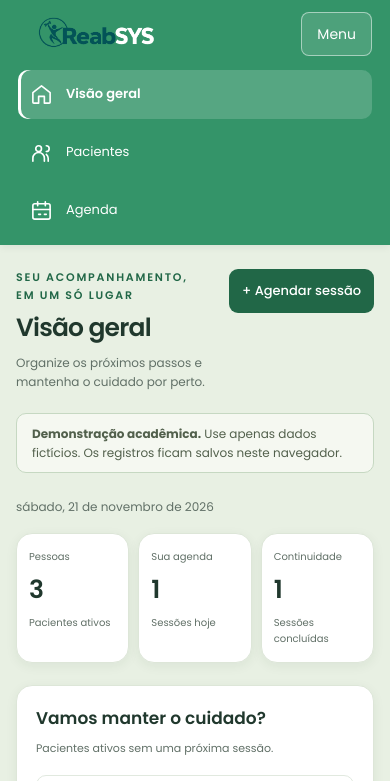
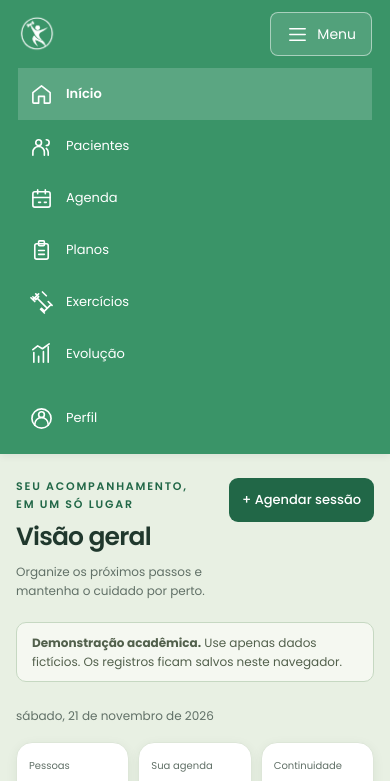
Before and after one commit to RogerioPassos7/Reab-Sys-Java-Script, a plain HTML site: page frontend/pages/fisiomenu.html in a window 390 px wide. Both pictures are taken after a click on the button "Menu". Shown: the top 781 px of the page. Drawn offline with Linux system fonts and the light colour scheme.

Commit message:
feat: navbar

```diff
--- a/frontend/css/app.css
+++ b/frontend/css/app.css
@@ -1,7 +1,7 @@
 @import url('https://fonts.googleapis.com/css2?family=Poppins:wght@400;500;600;700&display=swap');
 
 :root {
-    --green: #349469;
+    --green: #3a9468;
     --green-dark: #216747;
     --background: #e8f0e3;
     --ink: #20382d;
@@ -97,44 +97,44 @@ img {
 .app-sidebar {
     position: fixed;
     inset: 0 auto 0 0;
-    width: 220px;
+    width: 190px;
     background: var(--green);
     color: white;
     display: flex;
     flex-direction: column;
-    padding: 22px 14px;
+    padding: 16px 0;
     z-index: 10;
 }
 .app-brand {
     display: flex;
     align-items: center;
-    height: 68px;
-    margin: 0 8px 35px;
+    height: 42px;
+    margin: 0 18px 30px;
 }
 .app-brand img {
-    width: 180px;
+    width: 38px;
     height: auto;
 }
 .app-nav {
     display: grid;
-    gap: 9px;
+    gap: 0;
 }
 .app-nav-link {
     display: flex;
     gap: 13px;
     align-items: center;
-    padding: 13px 16px;
+    padding: 19px 20px;
     color: white;
     text-decoration: none;
-    border-radius: 10px;
-    min-height: 48px;
+    border-radius: 0;
+    min-height: 67px;
 }
 .app-nav-link:hover,
 .app-nav-link[aria-current] {
     background: rgba(255, 255, 255, 0.17);
 }
 .app-nav-link[aria-current] {
-    box-shadow: inset 3px 0 white;
+    box-shadow: none;
     font-weight: 600;
 }
 .app-icon {
@@ -147,24 +147,20 @@ img {
     width: 100%;
     height: 100%;
 }
-.sidebar-note {
-    margin: auto 15px 20px;
-    max-width: 140px;
-    font-size: 23px;
-    font-weight: 500;
-    line-height: 1.4;
-    opacity: 0.9;
+.app-nav-shell {
+    display: flex;
+    flex-direction: column;
+    flex: 1;
+    min-height: 0;
+    overflow-y: auto;
 }
-.app-back {
-    color: white;
-    padding: 12px 16px;
-    font-size: 12px;
-}
+.app-nav { flex-shrink: 0; }
+.app-profile { margin-top: auto; flex-shrink: 0; }
 .app-menu-toggle {
     display: none;
 }
 .app-main {
-    margin-left: 220px;
+    margin-left: 190px;
     padding: 34px clamp(18px, 3vw, 44px) 40px;
     max-width: 1800px;
 }
@@ -808,11 +804,11 @@ dialog p {
 }
 @media (max-width: 1000px) {
     .app-sidebar {
-        width: 185px;
-        padding-inline: 10px;
+        width: 190px;
+        padding-inline: 0;
     }
     .app-main {
-        margin-left: 185px;
+        margin-left: 190px;
         padding-inline: 22px;
     }
     .app-nav-link {
@@ -852,11 +848,13 @@ dialog p {
     }
     .app-brand {
         height: 48px;
-        width: 155px;
+        width: 40px;
         margin: 0;
     }
     .app-menu-toggle {
-        display: block;
+        display: inline-flex;
+        align-items: center;
+        gap: 8px;
         background: #ffffff20;
         border: 1px solid #ffffff80;
         color: white;
@@ -864,18 +862,10 @@ dialog p {
         min-height: 44px;
         padding: 8px 15px;
     }
-    .app-nav {
-        display: none;
-        width: 100%;
-        margin-top: 12px;
-    }
-    .app-sidebar.is-open .app-nav {
-        display: grid;
-    }
-    .sidebar-note,
-    .app-back {
-        display: none;
-    }
+    .app-nav-shell { display: none; flex: 0 0 100%; max-height: calc(100dvh - 85px); margin-top: 10px; }
+    .app-sidebar.is-open .app-nav-shell { display: flex; }
+    .app-profile { margin-top: 12px; }
+    .app-nav-link { min-height: 52px; padding: 12px; }
     .app-main {
         margin-left: 0;
         padding: 24px 16px 35px;
--- a/frontend/js/ui.js
+++ b/frontend/js/ui.js
@@ -6,6 +6,11 @@
         users: '<circle cx="9" cy="8" r="3"/><path d="M3 21v-3a6 6 0 0 1 12 0v3m2-16a3 3 0 0 1 0 6m2 10v-3a6 6 0 0 0-2-4"/>',
         calendar:
             '<rect x="3" y="5" width="18" height="16" rx="2"/><path d="M16 3v4M8 3v4M3 11h18m-12 5h2m4 0h2"/>',
+        plans: '<rect x="5" y="5" width="14" height="16" rx="2"/><rect x="9" y="2" width="6" height="5" rx="1"/><path d="M9 12h6m-6 4h6"/>',
+        exercises: '<path d="m6 3 3 3-3 3-3-3m12 9 3 3-3 3-3-3M8 8l8 8M3 9l6-6m6 18 6-6M1 7l4 4m8-10 4 4m-6 14 4 4m4-12 4 4"/>',
+        evolution: '<path d="M4 20V10m5 10v-6m5 6V9m5 11V4M3 7l5-4 5 3 7-5"/>',
+        profile: '<circle cx="12" cy="12" r="10"/><circle cx="12" cy="8" r="3"/><path d="M5 19v-1a7 7 0 0 1 14 0v1"/>',
+        menu: '<path d="M4 6h16M4 12h16M4 18h16"/>',
         check: '<path d="m5 12 4 4L19 6"/>',
         clock: '<circle cx="12" cy="12" r="9"/><path d="M12 7v5l3 2"/>',
     };
@@ -27,32 +32,40 @@
         const brand = element('a', 'app-brand');
         brand.href = '../index.html';
         const image = element('img');
-        image.src = '../assets/images/logo/ReabSYS_completa.png';
+        image.src = '../assets/images/logo/ReabSYS_iconeBranco.png';
         image.alt = 'ReabSYS — página inicial';
         brand.append(image);
-        const toggle = element('button', 'app-menu-toggle', 'Menu');
+        const toggle = element('button', 'app-menu-toggle');
+        toggle.append(icon('menu'), element('span', '', 'Menu'));
         toggle.type = 'button';
         toggle.setAttribute('aria-expanded', 'false');
-        toggle.setAttribute('aria-controls', 'app-navigation');
+        toggle.setAttribute('aria-controls', 'app-nav-shell');
         const nav = element('nav', 'app-nav');
         nav.id = 'app-navigation';
         nav.setAttribute('aria-label', 'Navegação principal');
         const routes = [
-            ['dashboard', 'fisiomenu.html', 'home', 'Visão geral'],
+            ['dashboard', 'fisiomenu.html', 'home', 'Início'],
             ['patients', 'pacientes.html', 'users', 'Pacientes'],
             ['agenda', 'agenda.html', 'calendar', 'Agenda'],
+            ['plans', 'planos.html', 'plans', 'Planos'],
+            ['exercises', 'exercicios.html', 'exercises', 'Exercícios'],
+            ['evolution', 'evolucao.html', 'evolution', 'Evolução'],
         ];
         for (const [page, href, glyph, label] of routes) {
             const link = element('a', 'app-nav-link');
             link.href = href;
             link.append(icon(glyph), element('span', '', label));
-            if (document.body.dataset.page === page)
+            if (location.pathname.split('/').pop() === href)
                 link.setAttribute('aria-current', 'page');
             nav.append(link);
         }
-        const note = element('div', 'sidebar-note', 'Um cuidado mais próximo.');
-        const back = element('a', 'app-back', '← Voltar ao site');
-        back.href = '../index.html';
+        const profile = element('a', 'app-nav-link app-profile');
+        profile.href = 'perfil.html';
+        profile.append(icon('profile'), element('span', '', 'Perfil'));
+        if (location.pathname.endsWith('/perfil.html')) profile.setAttribute('aria-current', 'page');
+        const shell = element('div', 'app-nav-shell');
+        shell.id = 'app-nav-shell';
+        shell.append(nav, profile);
         toggle.addEventListener('click', () => {
             const expanded = toggle.getAttribute('aria-expanded') !== 'true';
             toggle.setAttribute('aria-expanded', String(expanded));
@@ -65,7 +78,7 @@
                 toggle.focus();
             }
         });
-        aside.append(brand, toggle, nav, note, back);
+        aside.append(brand, toggle, shell);
     }
     let toastTimer;
     function notify(message) {
```
Also changed, not shown: frontend/js/plans.js (added, +17 -0 lines), frontend/js/profile.js (added, +27 -0 lines), frontend/pages/evolucao.html (added, +26 -0 lines), frontend/pages/exercicios.html (added, +26 -0 lines), frontend/pages/perfil.html (added, +31 -0 lines), frontend/pages/planos.html (added, +26 -0 lines).
